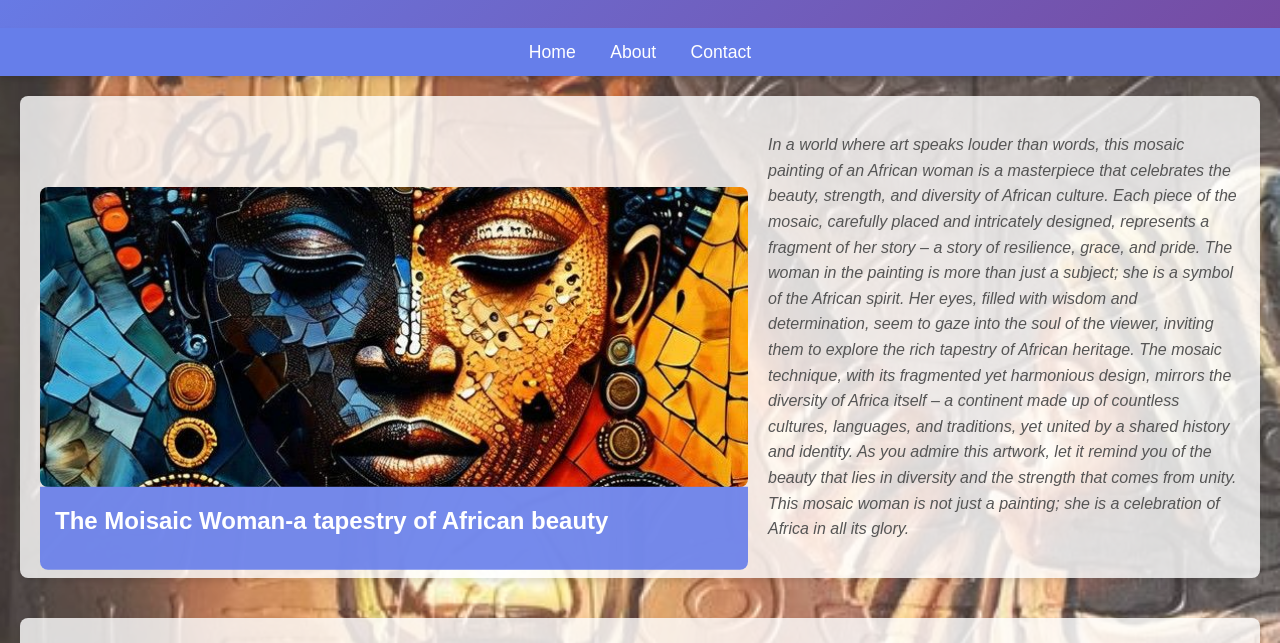
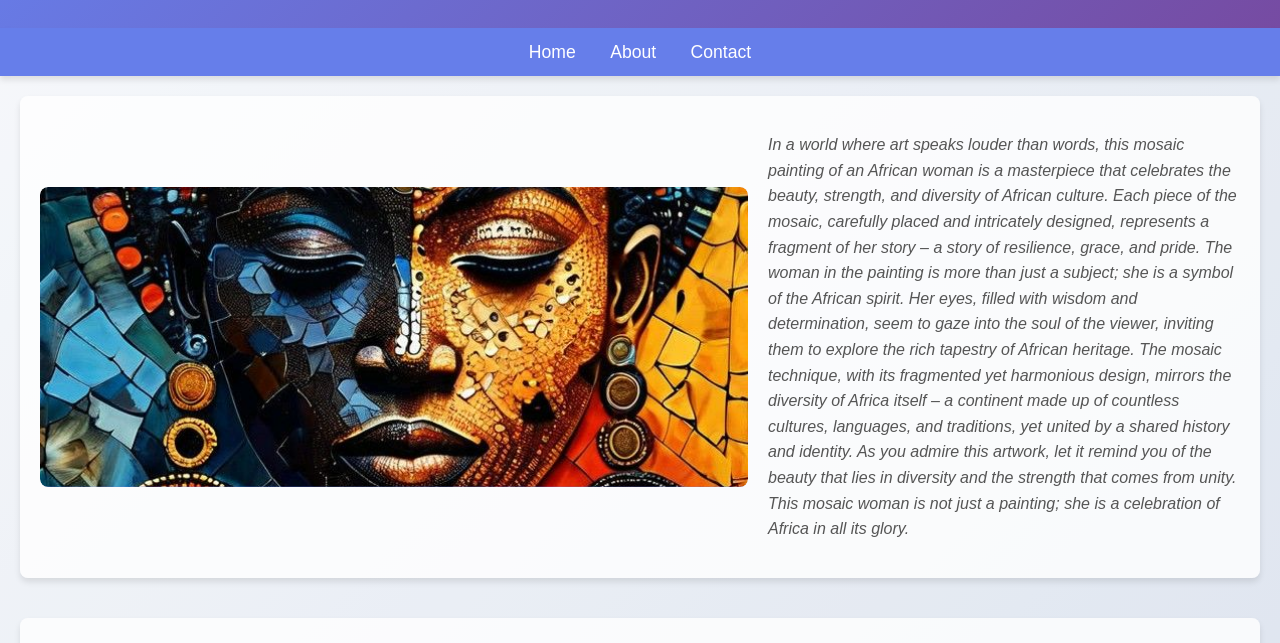
Before and after one commit to Cipher-7/Internet-Technologies-Project, a plain HTML site: page index.html in a window 1280 px wide. Shown: the part 106-749 px from the top of the page. Drawn offline with Linux system fonts and the light colour scheme.

Commit message:
feat: improve styling

```diff
--- a/style.css
+++ b/style.css
@@ -6,7 +6,7 @@ body {
   padding: 0;
   background: linear-gradient(135deg, #f5f7fa, #c3cfe2);
   color: #333;
-  background-image: url(images/bg2.jpg);
+  /* background-image: url(images/bg2.jpg); */
   background-size: cover;
   background-repeat: no-repeat;
   position: relative;
@@ -88,6 +88,7 @@ nav a:hover {
   justify-content: flex-start;
   align-items: center;
   background: rgba(0, 0, 0, 0.1);
+  overflow:hidden;
 }
 
 .blog-image {
```
